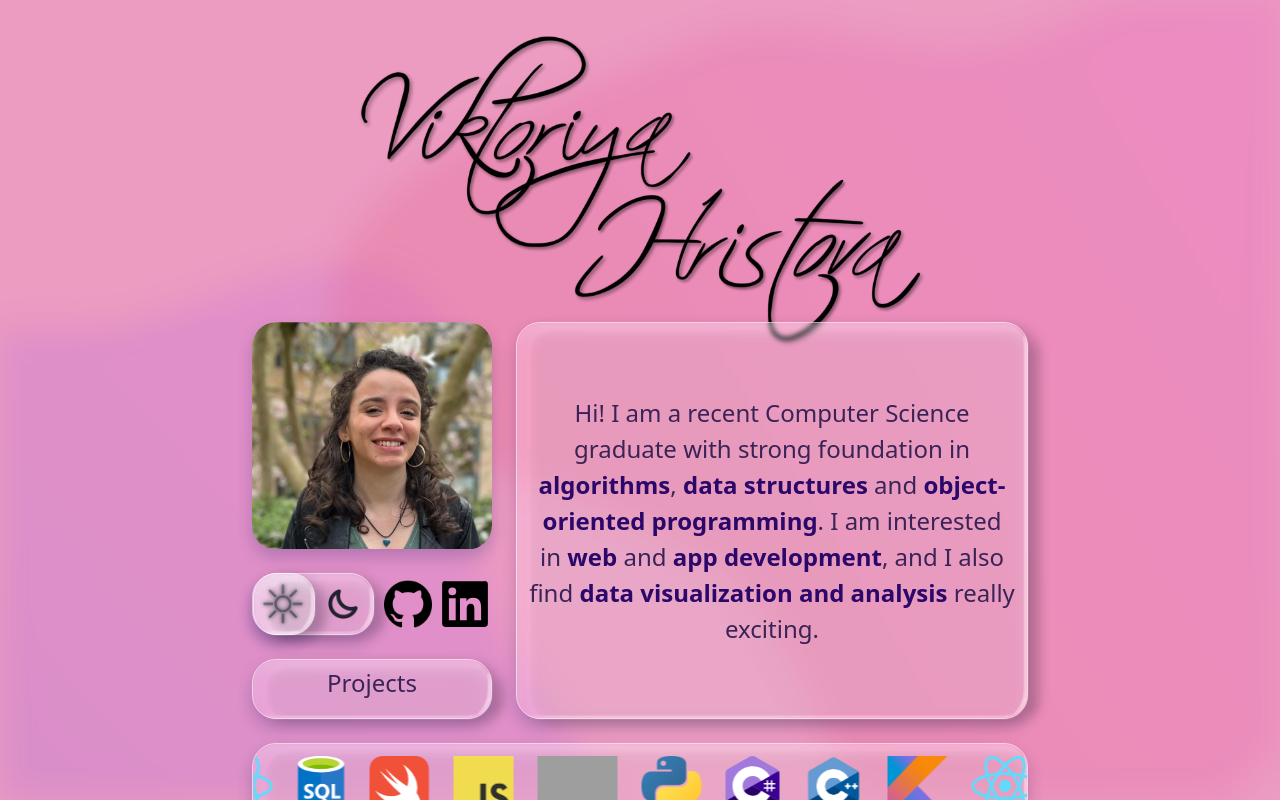
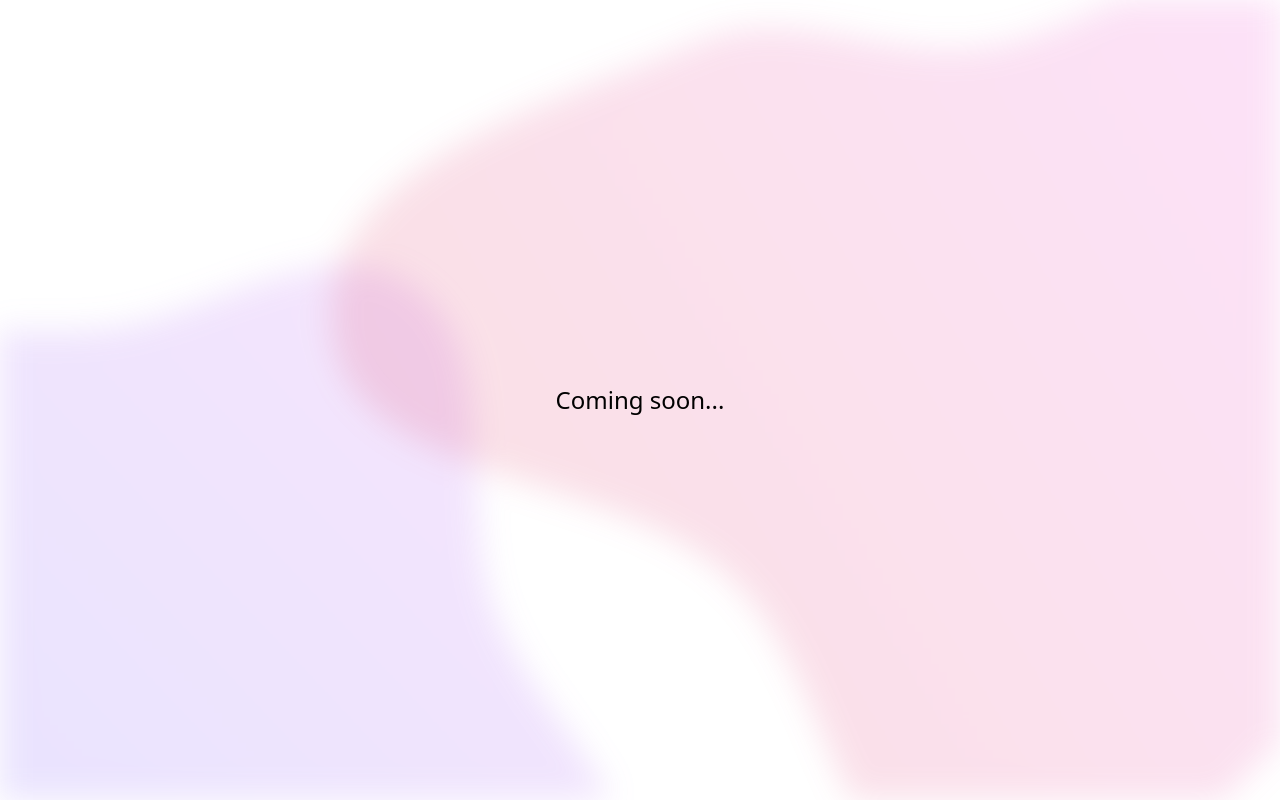
Before and after one commit to vikihh/vikihh.github.io, a React (Vite) app: page /game in a window 1280 px wide. Shown: the top 800 px of the page. Built offline with nearby package versions, Linux system fonts and the light colour scheme; grey boxes are pictures that could not be loaded.

Commit message:
add router navigation

```diff
--- a/package.json
+++ b/package.json
@@ -11,7 +11,8 @@
   },
   "dependencies": {
     "react": "^19.1.1",
-    "react-dom": "^19.1.1"
+    "react-dom": "^19.1.1",
+    "react-router-dom": "^7.9.6"
   },
   "devDependencies": {
     "@eslint/js": "^9.36.0",
--- a/src/App.jsx
+++ b/src/App.jsx
@@ -1,49 +1,16 @@
-import './App.css'
-import Social from './components/Social.jsx'
-import Title from './components/Title.jsx'
-import Text from './components/Text.jsx'
-import Picture from './components/Picture.jsx'
-import Skills from './components/Skills.jsx'
-import Theme from "./components/Theme.jsx"
-import profile_photo from "./assets/photos/profile_photo.jpg"
-import radcam from "./assets/photos/radcliffe_camera.jpg"
-import softwire from "./assets/photos/softwire_logo.png"
-import background from "./assets/background.svg"
-import Box from './components/Box.jsx'
-import Projects from './components/Projects.jsx'
+import { BrowserRouter as Router, Routes, Route, Link } from 'react-router-dom';
+import Home from './pages/Home';
+import Game from './pages/Game';
 
 function App() {
   return (
-    <div className='page'>
-      <img src={background} alt="" className="background" />
-      <div className='vertical-container'>
-        <Title />
-        <div className='horizontal-container'>
-          <div className='vertical-container'>
-            <Picture photo={profile_photo} />
-            <div className='horizontal-small-gap-container'>
-              <Theme />
-              <Social logo={'github'} />
-              <Social logo={'linkedin'} />
-            </div>
-            <Box content= {<a href="#projects">Projects</a>} className="button"/>
-          </div>
-          <Text children={'intro'} />
-        </div>
-        <div className='horizontal-container'>
-          <Skills />
-        </div>
-        <div className='horizontal-container'>
-          <Text children={'education'} />
-          <Picture photo={radcam} />
-        </div>
-        <div className='horizontal-container'>
-          <Picture photo={softwire} />
-          <Text children={'internship'} />
-        </div>
-        <Projects />
-      </div>
-    </div>
+    <Router>
+      <Routes>
+        <Route path="/" element={<Home/>}/>
+        <Route path="/game" element={<Game/>}/>
+      </Routes>
+    </Router>
+
   )
 }
 
--- /dev/null
+++ b/src/pages/Game.jsx
@@ -0,0 +1,15 @@
+import '../App.css'
+import background from "../assets/background.svg"
+
+function Game() {
+  return (
+    <div className='page'>
+      <img src={background} alt="" className="background" />
+      <div>
+        <p>Coming soon...</p>
+      </div>
+    </div>
+  );
+}
+
+export default Game;
--- /dev/null
+++ b/src/pages/Home.jsx
@@ -0,0 +1,50 @@
+import '../App.css'
+import Social from '../components/Social.jsx'
+import Title from '../components/Title.jsx'
+import Text from '../components/Text.jsx'
+import Picture from '../components/Picture.jsx'
+import Skills from '../components/Skills.jsx'
+import Theme from "../components/Theme.jsx"
+import profile_photo from "../assets/photos/profile_photo.jpg"
+import radcam from "../assets/photos/radcliffe_camera.jpg"
+import softwire from "../assets/photos/softwire_logo.png"
+import background from "../assets/background.svg"
+import Box from '../components/Box.jsx'
+import Projects from '../components/Projects.jsx'
+
+function Home() {
+  return (
+    <div className='page'>
+      <img src={background} alt="" className="background" />
+      <div className='vertical-container'>
+        <Title />
+        <div className='horizontal-container'>
+          <div className='vertical-container'>
+            <Picture photo={profile_photo} />
+            <div className='horizontal-small-gap-container'>
+              <Theme />
+              <Social logo={'github'} />
+              <Social logo={'linkedin'} />
+            </div>
+            <Box content= {<a href="#projects">Projects</a>} className="button"/>
+          </div>
+          <Text children={'intro'} />
+        </div>
+        <div className='horizontal-container'>
+          <Skills />
+        </div>
+        <div className='horizontal-container'>
+          <Text children={'education'} />
+          <Picture photo={radcam} />
+        </div>
+        <div className='horizontal-container'>
+          <Picture photo={softwire} />
+          <Text children={'internship'} />
+        </div>
+        <Projects />
+      </div>
+    </div>
+  )
+}
+
+export default Home
```
Also changed, not shown: 1 other file (tests, documents, lock files or other folders).
